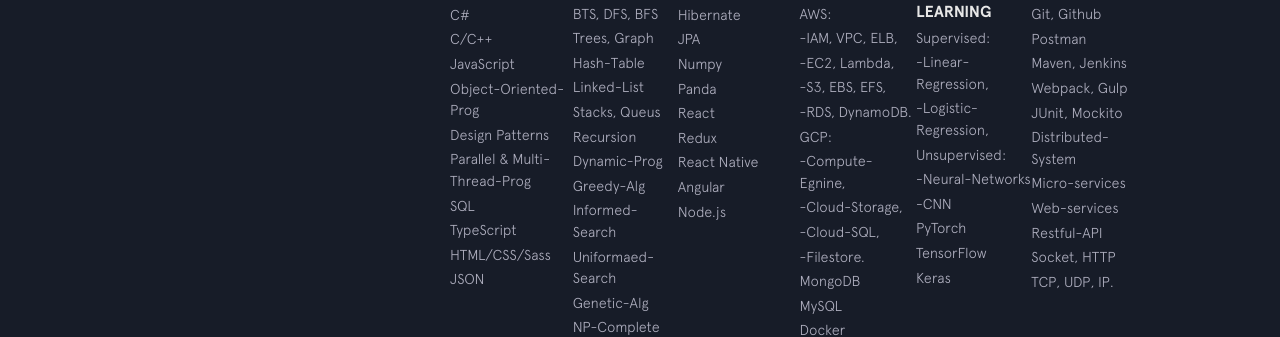
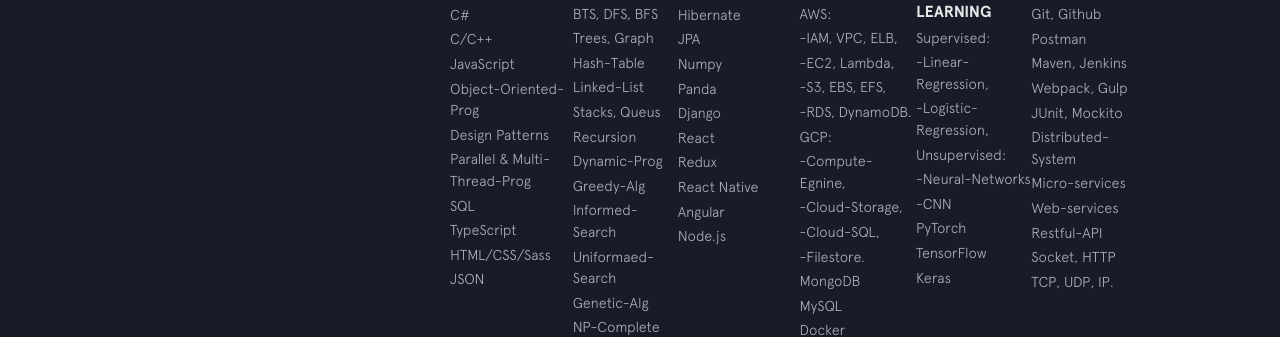
Before and after one commit to ping58972/ping-profile, a Jekyll site: the page built from index.html, in a window 1280 px wide and 900 px high, scrolled down 10559 px. Shown: the part 156-493 px from the top of the window. Built offline with Jekyll 4.4.1, drawn with Linux system fonts in a browser that asks for light colours; nearby versions of some CDN libraries.

Commit message:
add Django
add Django

```diff
--- a/_data/skills.yml
+++ b/_data/skills.yml
@@ -19,6 +19,7 @@
   - item: JPA
   - item: Numpy
   - item: Panda
+  - item: Django
   - item: React
   - item: Redux
   - item: React Native
```
